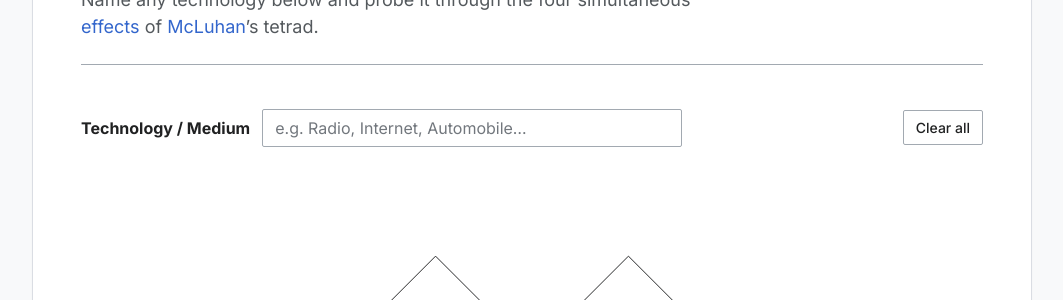
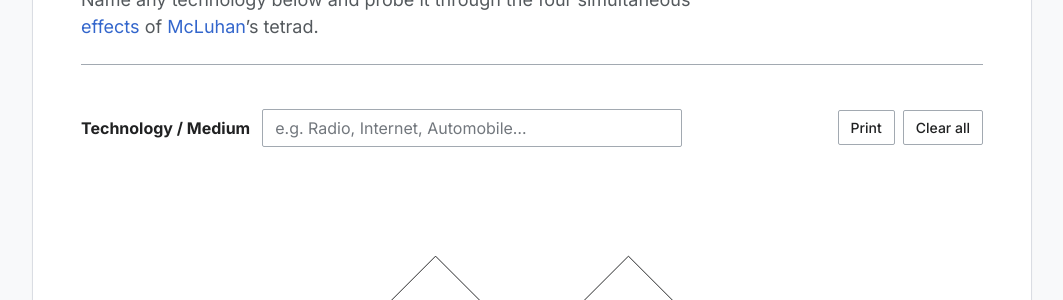
Before and after one commit to steimo/tetrad, a Jekyll site: the page built from index.md, in a window 1280 px wide. Shown: the part 174-474 px from the top of the page, without its empty margins (108-1171 px from the left). Built offline with Jekyll 4.4.1, drawn with Linux system fonts in a browser that asks for light colours.

Commit message:
Add print button

```diff
--- a/_includes/tetrad.html
+++ b/_includes/tetrad.html
@@ -5,7 +5,10 @@
       <label class="tetrad-tool__medium-label" for="tetrad-medium">Technology&nbsp;/&nbsp;Medium</label>
       <input class="tetrad-input tetrad-tool__medium-input" type="text" id="tetrad-medium"
         placeholder="e.g. Radio, Internet, Automobile&hellip;" autocomplete="off">
-      <button class="tetrad-button tetrad-tool__actions" id="btn-clear" type="button">Clear all</button>
+      <div class="tetrad-tool__actions">
+        <button class="tetrad-button" id="btn-print" type="button">Print</button>
+        <button class="tetrad-button" id="btn-clear" type="button">Clear all</button>
+      </div>
     </div>
   </section>
 
--- a/assets/css/tetrad.css
+++ b/assets/css/tetrad.css
@@ -84,6 +84,8 @@
 }
 
 .tetrad-tool__actions {
+  display: flex;
+  gap: var(--spacing-50);
   margin-left: auto;
 }
 
@@ -242,3 +244,32 @@
 .tetrad-tool__footer-meta {
   margin-top: var(--spacing-25);
 }
+
+@media print {
+  .masthead,
+  .tetrad-tool__medium,
+  .tetrad-tool__panels,
+  .tetrad-tool__footer {
+    display: none !important;
+  }
+
+  .site-content__inner {
+    border: 0;
+    box-shadow: none;
+    padding: 0;
+    display: flex;
+    justify-content: center;
+    align-items: center;
+    min-height: 100vh;
+  }
+
+  .tetrad-tool {
+    width: auto;
+  }
+
+  .tetrad-tool__diagram {
+    width: 16cm;
+    max-width: 100%;
+    margin: 0;
+  }
+}
--- a/assets/js/tetrad.js
+++ b/assets/js/tetrad.js
@@ -201,6 +201,8 @@ document.getElementById('tetrad-medium').addEventListener('input', (e) => {
     saveToStorage();
 });
 
+document.getElementById('btn-print').addEventListener('click', () => window.print());
+
 document.getElementById('btn-clear').addEventListener('click', () => {
     if (!confirm('Clear all fields? This cannot be undone.')) return;
     document.getElementById('tetrad-medium').value = '';
```
